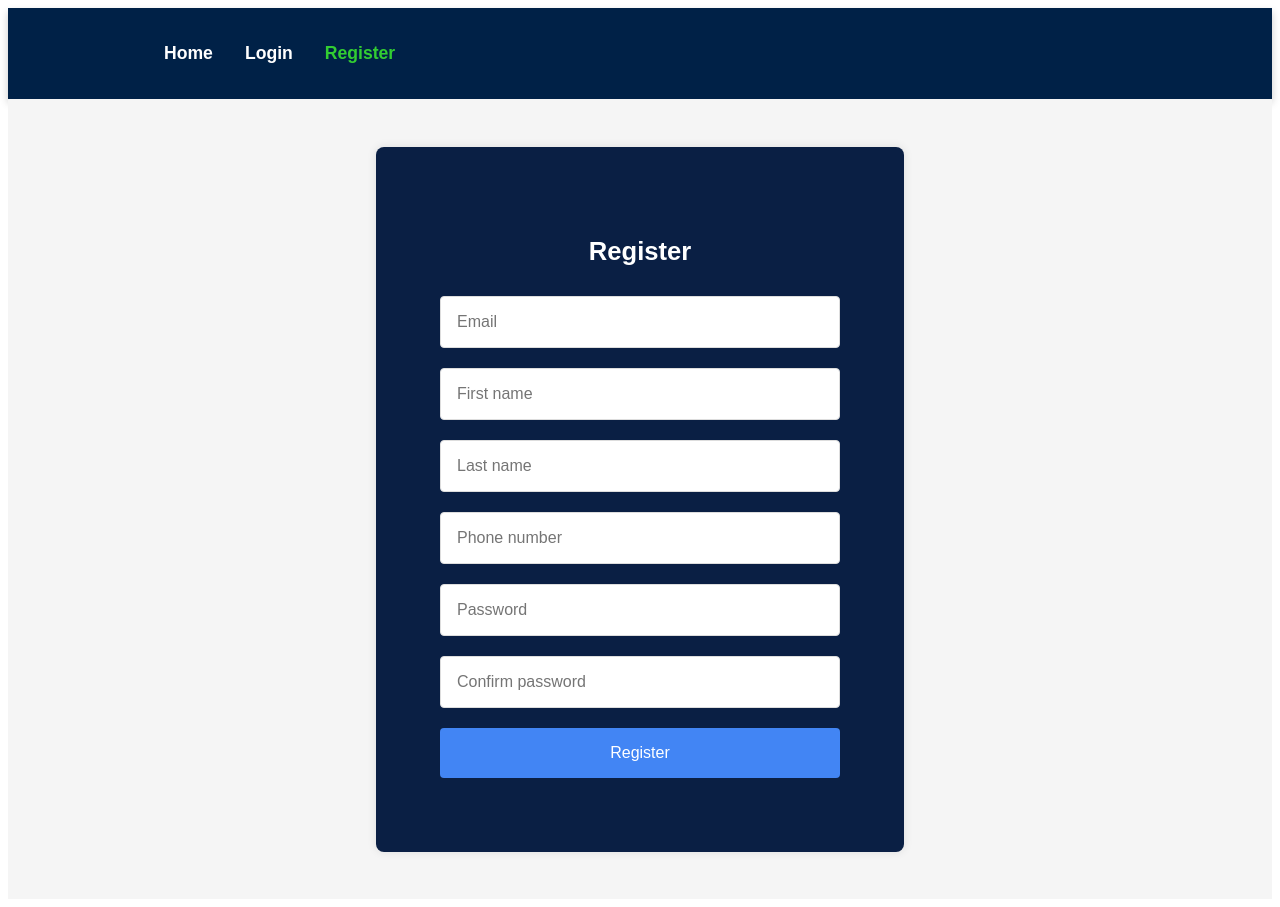
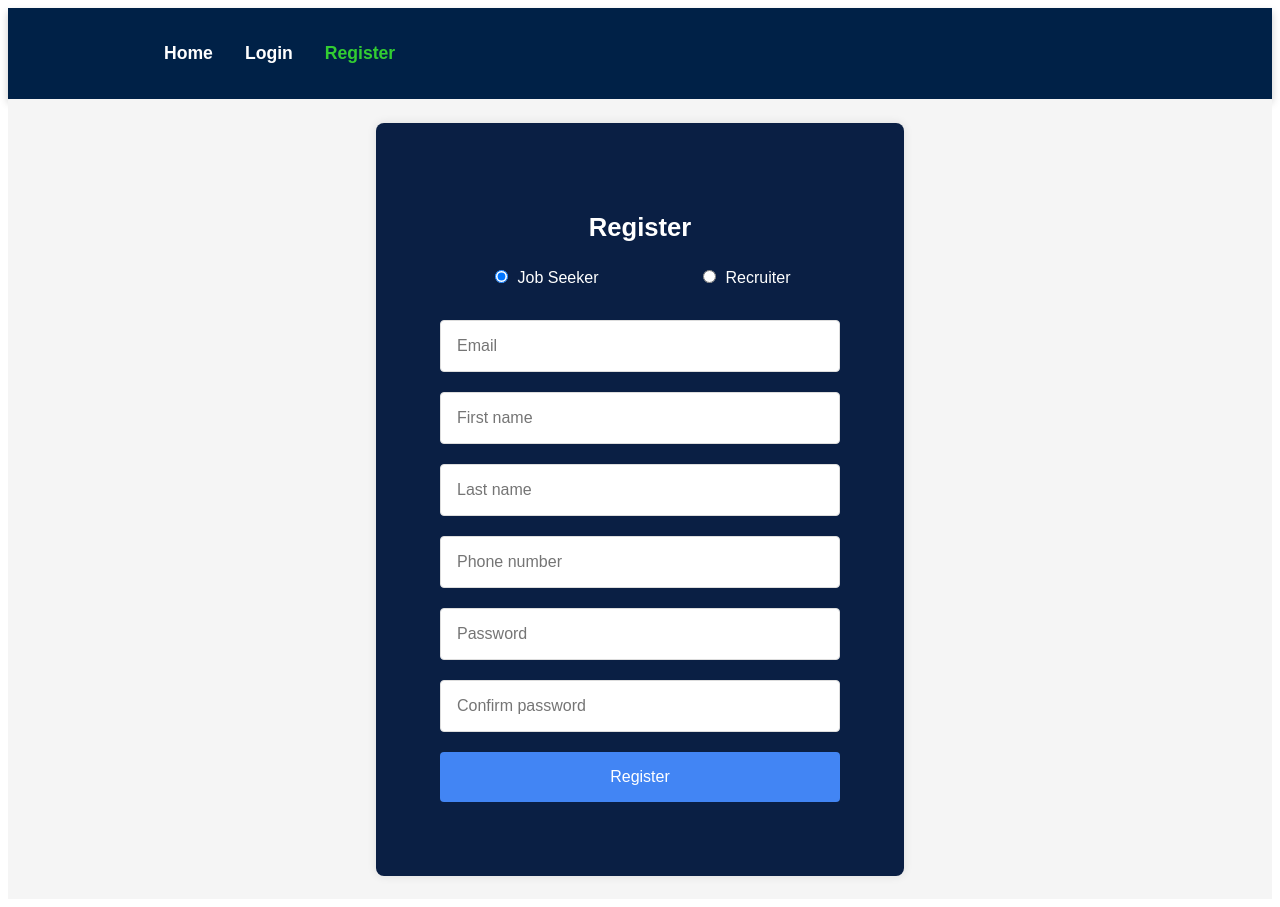
Before and after one commit to Pachara6411361/seniorProject, a React (Vite) app: page /register in a window 1280 px wide. Built offline with nearby package versions, Linux system fonts and the light colour scheme; no server answers.

Commit message:
integrate API for recuiter register page

```diff
--- /dev/null
+++ b/src/constants/Role.js
@@ -0,0 +1,8 @@
+// Role.js
+
+const Role = {
+  JOB_SEEKER: "JOB_SEEKER",
+  RECRUITER: "RECRUITER",
+};
+
+export default Role;
--- a/src/pages/RegisterPage.jsx
+++ b/src/pages/RegisterPage.jsx
@@ -1,10 +1,9 @@
-// Signup.jsx
 import React, { useState } from "react";
-import { useAuth } from "../hooks/AuthContext";
 import { useNavigate } from "react-router-dom";
 import styled from "styled-components";
 import { useMediaQuery } from "react-responsive";
-import { registerJobSeeker } from "../services/ApiClient";
+import { registerJobSeeker, registerRecruiter } from "../services/ApiClient";
+import Role from "../constants/Role";
 
 const alphaRegex = /^[A-Za-z]+$/;
 
@@ -15,24 +14,28 @@ const RegisterPage = () => {
   const [lastName, setLastName] = useState("");
   const [phoneNumber, setPhoneNumber] = useState("");
   const [confirmPassword, setConfirmPassword] = useState("");
+  const [role, setRole] = useState(Role.JOB_SEEKER);
   const [error, setError] = useState("");
 
   const navigate = useNavigate();
 
-  // Media Queries
   const isDesktopOrLaptop = useMediaQuery({ query: "(min-width: 1224px)" });
   const isTabletOrMobile = useMediaQuery({ query: "(max-width: 1224px)" });
 
   const handleRegister = async (e) => {
     e.preventDefault();
 
+    if (role === Role.JOB_SEEKER) {
       if (!alphaRegex.test(firstName)) {
         setError("First name must contain only alphabetic characters");
         return;
       } else if (!alphaRegex.test(lastName)) {
         setError("Last name must contain only alphabetic characters");
         return;
-    } else if (!/[A-Za-z]/.test(password)) {
+      }
+    }
+
+    if (!/[A-Za-z]/.test(password)) {
       setError("Password must contain at least one letter");
       return;
     } else if (!/\d/.test(password)) {
@@ -43,31 +46,66 @@ const RegisterPage = () => {
       return;
     }
 
-    const payload = {
-      email: email,
-      password: password,
-      first_name: firstName,
-      last_name: lastName,
-      mobile_number: phoneNumber,
-    };
+    const payload = {};
+    if (role === Role.JOB_SEEKER) {
+      payload["email"] = email;
+      payload["password"] = password;
+      payload["first_name"] = firstName;
+      payload["last_name"] = lastName;
+      payload["mobile_number"] = phoneNumber;
+    } else {
+      payload["email"] = email;
+      payload["password"] = password;
+    }
 
     try {
-      const result = await registerJobSeeker(payload);
-      if (result.status_code == 201) {
+      let result;
+      if (role === Role.JOB_SEEKER) {
+        result = await registerJobSeeker(payload);
+      } else {
+        result = await registerRecruiter(payload);
+      }
+
+      if (result.status_code === 201) {
         navigate("/login");
-      } else if (result.status_code == 400) {
+      } else if (result.status_code === 400) {
         setError(result.status_message);
         return;
       }
     } catch (error) {
-      console.error("Error registering user:", error.message);
+      console.error("Error registering :", error.message);
     }
+  };
+
+  const onRoleChange = (e) => {
+    setRole(e.target.value);
+    setError("");
   };
 
   return (
     <FormContainer>
       <Form onSubmit={handleRegister}>
         <Title>Register</Title>
+        <RoleContainer>
+          <RoleLabel>
+            <input
+              type="radio"
+              value={Role.JOB_SEEKER}
+              checked={role === Role.JOB_SEEKER}
+              onChange={onRoleChange}
+            />
+            Job Seeker
+          </RoleLabel>
+          <RoleLabel>
+            <input
+              type="radio"
+              value={Role.RECRUITER}
+              checked={role === Role.RECRUITER}
+              onChange={onRoleChange}
+            />
+            Recruiter
+          </RoleLabel>
+        </RoleContainer>
         <Input
           type="email"
           placeholder="Email"
@@ -75,6 +113,8 @@ const RegisterPage = () => {
           onChange={(e) => setEmail(e.target.value)}
           required
         />
+        {role === Role.JOB_SEEKER && (
+          <div>
             <Input
               type="text"
               minLength="2"
@@ -99,6 +139,8 @@ const RegisterPage = () => {
               onChange={(e) => setPhoneNumber(e.target.value)}
               required
             />
+          </div>
+        )}
         <Input
           type="password"
           minLength="8"
@@ -114,6 +156,7 @@ const RegisterPage = () => {
           onChange={(e) => setConfirmPassword(e.target.value)}
           required
         />
+
         {error && <ErrorMessage>{error}</ErrorMessage>}
         <Button type="submit">Register</Button>
       </Form>
@@ -180,8 +223,17 @@ const ErrorMessage = styled.p`
   margin-top: 10px;
 `;
 
-const HelperText = styled.p`
-  margin-top: 1rem;
-  font-size: 0.9rem;
-  color: #555;
+const RoleContainer = styled.div`
+  display: flex;
+  justify-content: space-around;
+  margin: 20px 0;
 `;
+
+const RoleLabel = styled.label`
+  font-size: 1rem;
+  color: white;
+  cursor: pointer;
+  input {
+    margin-right: 10px;
+  }
+`;
--- a/src/services/ApiClient.js
+++ b/src/services/ApiClient.js
@@ -26,3 +26,13 @@ export const loginJobSeeker = async (payload) => {
   const response = await apiClient.post("/jobseekers/login", payload);
   return response.data;
 };
+
+export const registerRecruiter = async (payload) => {
+  const response = await apiClient.post("/recruiters/register", payload);
+  return response.data;
+};
+
+export const loginRecuiter = async (payload) => {
+  const response = await apiClient.post("/recruiters/login", payload);
+  return response.data;
+};
```
Lines whose indentation alone changed are shown as unchanged.
